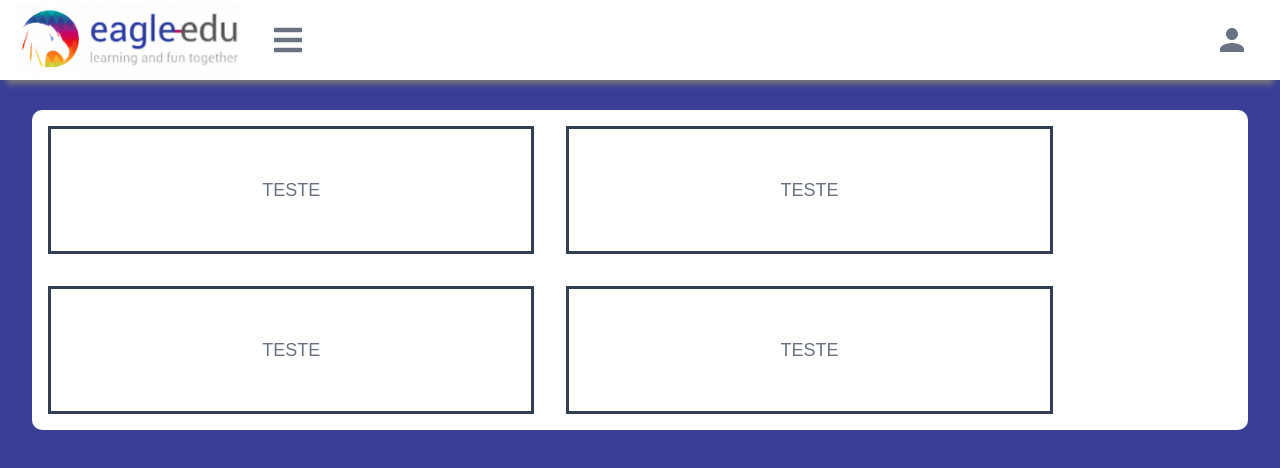
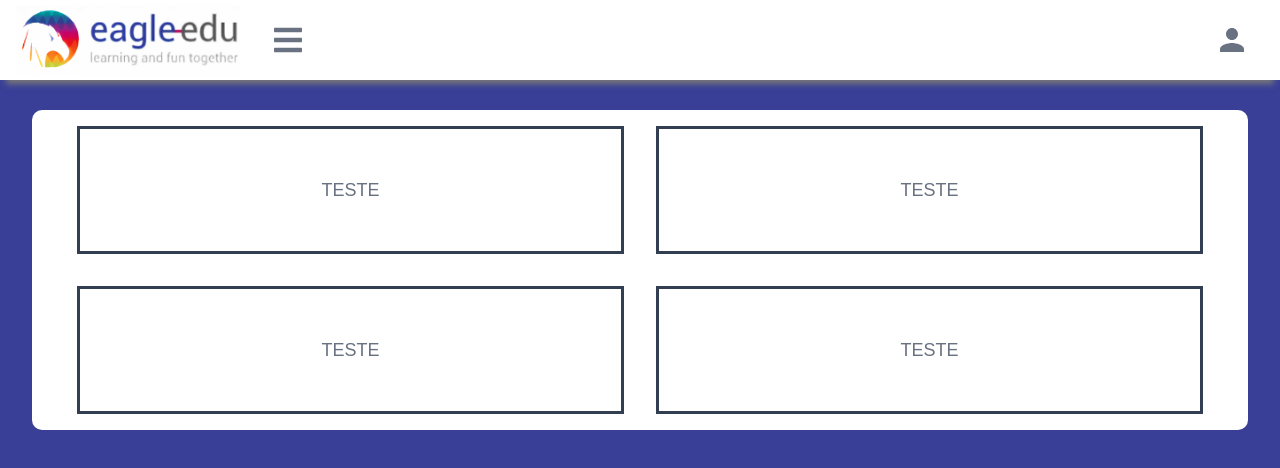
Before and after one commit to Muramatsu2602/eagle-edu-project, a React (Create React App) app in the folder web/: page /dashboard in a window 1280 px wide. Shown: the top 468 px of the page. Built offline with nearby package versions, Linux system fonts and the light colour scheme.

Commit message:
Create CourseCard - now with better alignment

```diff
--- a/web/src/components/CourseCard/index.js
+++ b/web/src/components/CourseCard/index.js
@@ -2,7 +2,7 @@ import React, { useState, useEffect } from "react";
 import styled from "styled-components";
 
 const CardWrapper = styled.div`
-  width: 40%;
+  width: 45%;
   background-color: var(--white);
 
   border: 0.2rem solid var(--gray-dark);
--- a/web/src/pages/dashboard/index.js
+++ b/web/src/pages/dashboard/index.js
@@ -22,6 +22,7 @@ const DashboardWrapper = styled.div`
 
   display: flex;
   flex-wrap: wrap;
+  justify-content: center;
 `;
 
 function Dashboard() {
```
